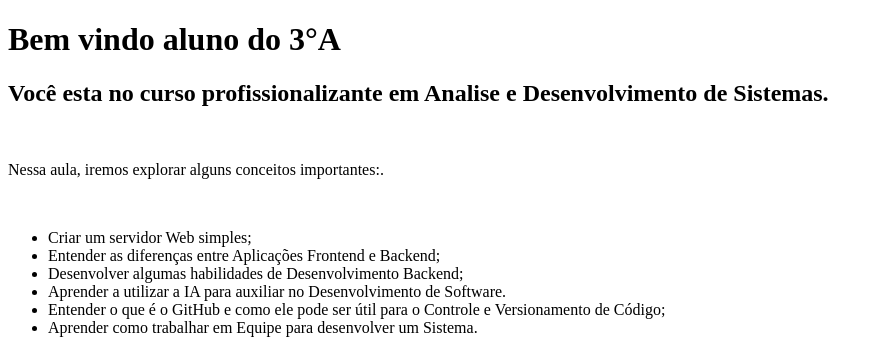
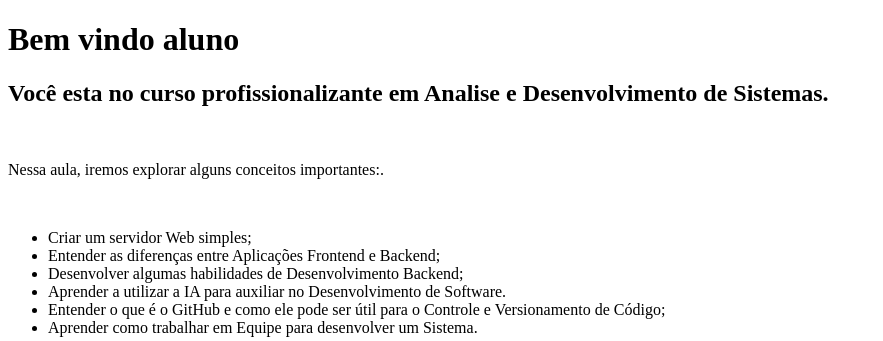
Before and after one commit to nandoMendes2026/webfuncoes, a Flask app: page / in a window 1280 px wide. Shown: the top 341 px of the page, without its empty margins (0-883 px from the left). Run offline with Flask 3, Linux system fonts and the light colour scheme.

Commit message:
Alterando Texto

```diff
--- a/templates/index.html
+++ b/templates/index.html
@@ -7,7 +7,7 @@
     <title>Faggionni</title>
 </head>
 <body>
-    <h1>Bem vindo aluno do 3°A</h1>
+    <h1>Bem vindo aluno</h1>
     <h2>Você esta no curso profissionalizante em Analise e Desenvolvimento de Sistemas.</h2>
     <br>
     <p>Nessa aula, iremos explorar alguns conceitos importantes:.</p>
```
